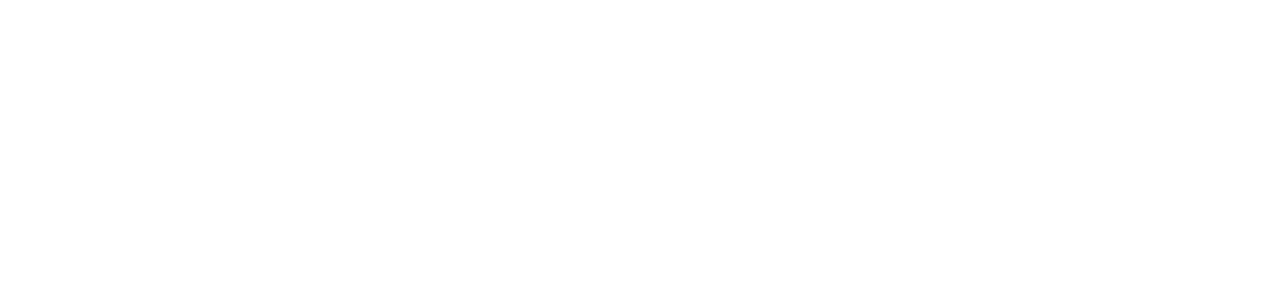
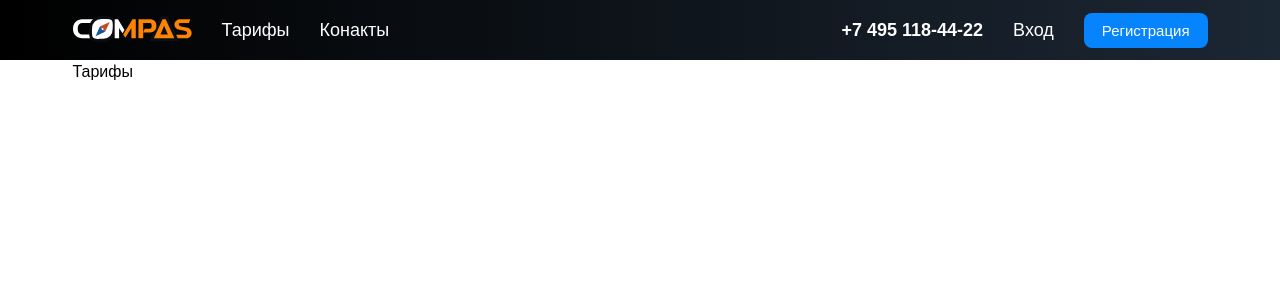
Before and after one commit to pwnz22/compas-test, a Nuxt app: page /tarif in a window 1280 px wide. Before the commit this address had no page. Shown: the top 300 px of the page. Built offline with nearby package versions, Linux system fonts and the light colour scheme.

Commit message:
Добавил страницу и сверстал навигацию

```diff
--- /dev/null
+++ b/components/Logo.vue
@@ -0,0 +1,54 @@
+<template>
+  <NuxtLink to="/">
+    <svg xmlns="http://www.w3.org/2000/svg" width="119" height="26" fill="none">
+      <path
+        fill="#FD8301"
+        d="M112.625 22.305c1.562 0 2.9-.391 4.015-1.172 1.281-.896 1.938-2.219 1.969-3.969.042-2.458-1.13-4.224-3.516-5.297-1.156-.417-2.526-.729-4.109-.937-1.583-.209-2.74-.448-3.469-.72-1.114-.395-1.672-.947-1.672-1.655 0-.51.141-.912.422-1.203.281-.292.672-.438 1.172-.438h8.453l1.516-3.672h-9.969c-1.625 0-3.005.464-4.14 1.39-1.24 1-1.86 2.308-1.86 3.923 0 2.104 1.005 3.635 3.016 4.593 1.156.438 2.674.81 4.554 1.118 1.88.307 3.206.632 3.977.976.823.375 1.23 1 1.219 1.875.01.52-.136.922-.438 1.203-.281.209-.661.313-1.14.313l-15.266-.005-1.516 3.672 16.782.005Z"
+      />
+      <path
+        fill="#FD8301"
+        stroke="#0C1016"
+        stroke-width="3"
+        d="M78.525 23.805 88.598 1.758h5.1l10.074 22.047H78.525Zm14.13-6.767-1.492-3.457-1.443 3.458 2.935-.001Z"
+      />
+      <path
+        fill="#FD8301"
+        d="M70.172 7.023h6.937c.333 0 .646.146.938.438.427.417.64 1.213.64 2.39 0 1.167-.213 1.959-.64 2.376-.292.291-.605.437-.938.437h-5.375l-1.562 3.781V7.023Zm0 9.422h6.937c1.823 0 3.36-.625 4.61-1.875 1.114-1.114 1.671-2.687 1.671-4.718 0-2.032-.557-3.61-1.672-4.735-1.25-1.24-2.786-1.86-4.609-1.86H65.47v19.048h4.703l-.001-5.86Z"
+      />
+      <path
+        fill="#fff"
+        d="M26.094 22.356c-.282-.602-.473-1.128-.573-1.577-.1-.45-.196-1.215-.287-2.294l-16.015.054c-1.146 0-2.151-.432-3.016-1.297-1-1-1.5-2.536-1.5-4.61 0-1.874.5-3.312 1.5-4.312.865-.864 1.87-1.297 3.016-1.297l14.295-.008c.45-.893.88-1.562 1.29-2.008.266-.289.792-.862 1.577-1.72l-17.162-.03c-2.636 0-4.86.912-6.672 2.735C.849 7.68 0 9.893 0 12.632c0 2.938.849 5.25 2.547 6.938 1.812 1.823 4.036 2.735 6.672 2.735l16.875.05v.001Z"
+      />
+      <path
+        fill="#FD8301"
+        d="M62.797 22.305V3.258h-3.282l-9.312 15.156 2.047 3.297 6.156-9.766v10.36h4.391Z"
+      />
+      <path
+        fill="#fff"
+        stroke="#090C10"
+        stroke-width="3"
+        d="M32.04 1.555c2.873-.121 6.036-.024 7.736 1.686 1.54 1.53 1.636 4.493 1.473 7.487-.038.709-.077 1.408-.077 2.061 0 3.63-1.043 6.379-2.983 8.308-2.102 2.113-4.679 3.176-7.736 3.176h-2.219c-.589 0-1.226.047-1.883.093l-.773.053c-2.5.155-4.917-.051-6.42-1.554-1.595-1.595-1.759-5.05-1.673-8.353.015-.593.03-1.174.03-1.723 0-3.415 1.032-6.071 2.984-8.01 2.101-2.114 4.678-3.177 7.735-3.177h2.219c.493 0 1.03-.024 1.587-.047Z"
+      />
+      <path
+        fill="#fff"
+        d="M46.094 22.305v-10.36l3.375 5.297 2.046-3.281-6.53-10.703h-3.282v19.047h4.391Z"
+      />
+      <path
+        fill="#C74923"
+        fill-rule="evenodd"
+        d="m36.733 6.041-4.561 9.632L26.9 10.4l9.833-4.359Z"
+        clip-rule="evenodd"
+      />
+      <path
+        fill="#1353A2"
+        fill-rule="evenodd"
+        d="m22.54 20.235 9.632-4.562L26.9 10.4l-4.36 9.835Z"
+        clip-rule="evenodd"
+      />
+      <path
+        fill="#fff"
+        d="M28.826 13.746a1.004 1.004 0 1 0 1.42-1.42 1.004 1.004 0 0 0-1.42 1.42Z"
+      />
+    </svg>
+  </NuxtLink>
+</template>
--- /dev/null
+++ b/components/NavBar.vue
@@ -0,0 +1,42 @@
+<script setup></script>
+
+<template>
+  <div class="bg-gradient-to-r from-black to-[#1C2734] h-[60px]">
+    <div
+      class="max-w-[1135px] mx-auto text-white text-lg flex justify-between items-center h-full"
+    >
+      <div class="flex">
+        <Logo class="mr-7.5" />
+
+        <ul class="flex space-x-7.5">
+          <li>
+            <NuxtLink class="hover:text-white/65" to="tarif">Тарифы</NuxtLink>
+          </li>
+          <li>
+            <NuxtLink class="hover:text-white/65" to="contacts"
+              >Конакты</NuxtLink
+            >
+          </li>
+        </ul>
+      </div>
+
+      <div class="flex space-x-7.5">
+        <a class="font-bold hover:text-white/65" href="tel:+74951184422"
+          >+7 495 118-44-22</a
+        >
+        <ul class="flex space-x-7.5">
+          <li>
+            <NuxtLink class="hover:text-white/65" to="signin">Вход</NuxtLink>
+          </li>
+          <li>
+            <NuxtLink
+              to="register"
+              class="text-[15px] bg-primary hover:bg-primary/70 rounded-lg px-[18px] py-[9px]"
+              >Регистрация</NuxtLink
+            >
+          </li>
+        </ul>
+      </div>
+    </div>
+  </div>
+</template>
--- a/layouts/default.vue
+++ b/layouts/default.vue
@@ -1,3 +1,7 @@
 <template>
-  <slot />
+  <NavBar />
+
+  <div class="mx-auto max-w-[1135px]">
+    <slot />
+  </div>
 </template>
--- a/nuxt.config.ts
+++ b/nuxt.config.ts
@@ -15,7 +15,7 @@
       '@nuxtjs/google-fonts',
       {
         families: {
-          'PT Sans': true,
+          'PT Sans': [400, 700],
         },
       },
     ],
--- /dev/null
+++ b/pages/contacts.vue
@@ -0,0 +1,3 @@
+<template>
+  <h1>Контакты</h1>
+</template>
--- /dev/null
+++ b/pages/register.vue
@@ -0,0 +1,3 @@
+<template>
+  <h1>Регистрация</h1>
+</template>
--- /dev/null
+++ b/pages/signin.vue
@@ -0,0 +1,3 @@
+<template>
+  <h1>Вход</h1>
+</template>
--- /dev/null
+++ b/pages/tarif.vue
@@ -0,0 +1,3 @@
+<template>
+  <h1>Тарифы</h1>
+</template>
--- a/tailwind.config.js
+++ b/tailwind.config.js
@@ -9,7 +9,17 @@
     './error.vue',
   ],
   theme: {
-    extend: {},
+    extend: {
+      colors: {
+        primary: '#0584FE',
+      },
+      fontSize: {
+        base: '18px',
+      },
+      spacing: {
+        7.5: '30px',
+      },
+    },
   },
   plugins: [],
 };
```
